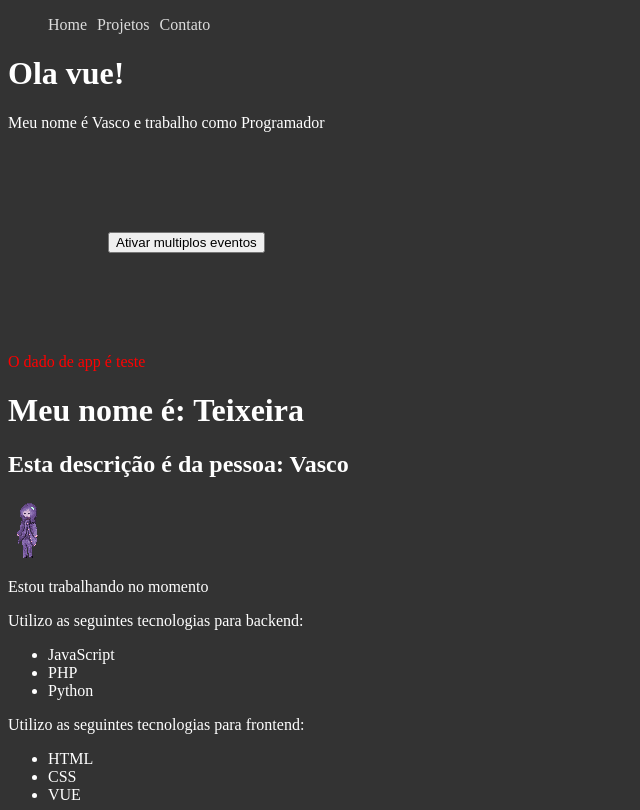
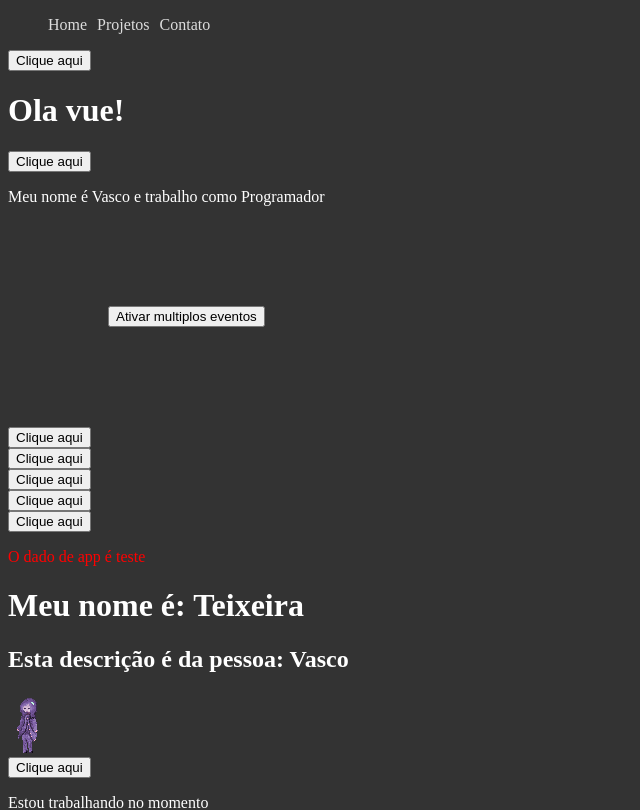
Before and after one commit to padky21/vim_tutorial, a Vue app: page / in a window 1280 px wide. Shown: the top 810 px of the page, without its empty margins (0-640 px from the left). Built offline with nearby package versions, Linux system fonts and the light colour scheme.

Commit message:
Aula #16 Reutilizacao de componetes
Edited:
PrimeiroComponente.vue
Picture.vue

Added:
Reutilizacao.vue

```diff
--- a/src/components/Picture.vue
+++ b/src/components/Picture.vue
@@ -1,11 +1,14 @@
 <template>
   <img :src="avatar" :alt="descricao"/>
+  <Reutilizacao/>
 </template>
 
 <script>
+  import Reutilizacao from "@/components/Reutilizacao";
   export default {
     // eslint-disable-next-line vue/multi-word-component-names
     name: 'Picture',
+    components: {Reutilizacao},
     data() {
       return{
         avatar: "/img/deb.png",
--- a/src/components/PrimeiroComponente.vue
+++ b/src/components/PrimeiroComponente.vue
@@ -1,16 +1,25 @@
 <template>
   <div>
+    <Reutilizacao/>
     <h1>Ola vue!</h1>
+    <Reutilizacao/>
     <p>Meu nome é {{nome}} e trabalho como {{profissao}}</p>
     <MultiplosEventos/>
+    <Reutilizacao/>
+    <Reutilizacao/>
+    <Reutilizacao/>
+    <Reutilizacao/>
+    <Reutilizacao/>
   </div>
 </template>
 
 <script>
   import MultiplosEventos from './MultiplosEventos.vue'
+  import Reutilizacao from "@/components/Reutilizacao";
   export default {
     name: 'PrimeiroComponente',
     components: {
+      Reutilizacao,
       // eslint-disable-next-line vue/no-unused-components
       MultiplosEventos
     },
--- /dev/null
+++ b/src/components/Reutilizacao.vue
@@ -0,0 +1,22 @@
+<template>
+  <div>
+    <button @click="ativar">Clique aqui</button>
+    <span v-show="ativou">Ativado</span>
+  </div>
+</template>
+<script>
+export default {
+  // eslint-disable-next-line vue/multi-word-component-names
+  name: "Reutilizacao",
+  data(){
+    return{
+      ativou: false
+    }
+  },
+  methods: {
+    ativar(){
+      this.ativou = !this.ativou
+    }
+  }
+}
+</script>
```
